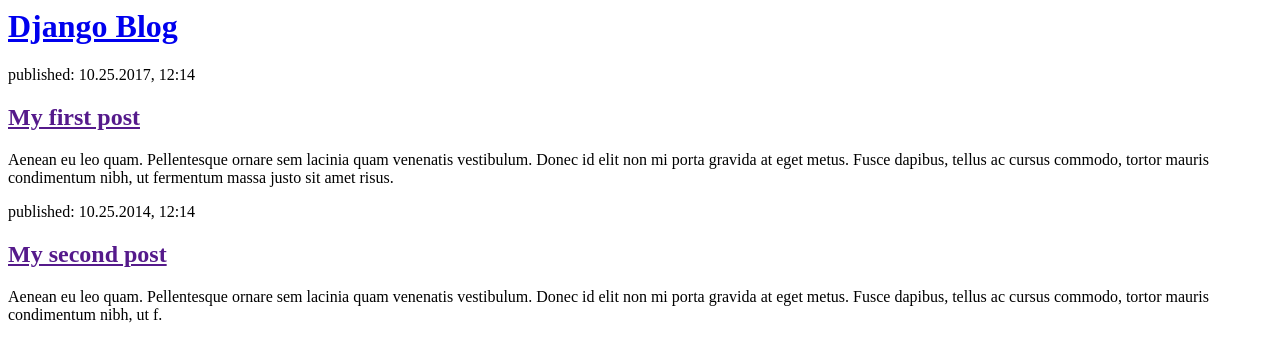
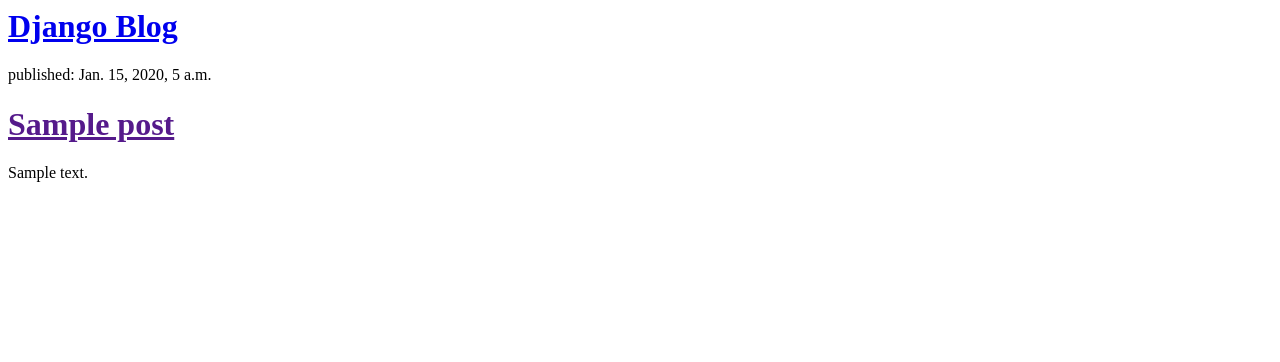
Before and after one commit to yrhoc/my-first-blog, a Django app: template blog/templates/blog/post_list.html in a window 1280 px wide. Shown: the top 362 px of the page. Run offline with Django 3.2, Linux system fonts and the light colour scheme; the template is opened without the code that fills it: values that come from a table or form of the project are taken from there, others are empty; tables that the repository leaves empty hold one stand-in row (values such as "Sample post").

Commit message:
created and published posts, modified posts view

```diff
--- a/blog/templates/blog/post_list.html
+++ b/blog/templates/blog/post_list.html
@@ -7,20 +7,12 @@
     <h1><a href="/">Django Blog</a></h1>
 </div>
 
+{% for post in posts %}
     <div>
-            <p>published: 10.25.2017, 12:14</p>
-            <h2><a href="">My first post</a></h2>
-            <p>Aenean eu leo quam. Pellentesque ornare sem lacinia quam venenatis vestibulum.
-                Donec id elit non mi porta gravida at eget metus. Fusce dapibus, tellus ac cursus commodo,
-                tortor mauris condimentum nibh, ut fermentum massa justo sit amet risus.</p>
+        <p>published: {{ post.published_date }}</p>
+        <h1><a href="">{{ post.title }}</a></h1>
+        <p>{{ post.text|linebreaksbr }}</p>
     </div>
-
-        <div>
-            <p>published: 10.25.2014, 12:14</p>
-            <h2><a href="">My second post</a></h2>
-            <p>Aenean eu leo quam. Pellentesque ornare sem lacinia quam venenatis vestibulum.
-                Donec id elit non mi porta gravida at eget metus. Fusce dapibus, tellus ac cursus commodo,
-                tortor mauris condimentum nibh, ut f.</p>
-        </div>
+{% endfor %}
 </body>
 </html>
--- a/blog/views.py
+++ b/blog/views.py
@@ -1,6 +1,10 @@
 from django.shortcuts import render
+from django.utils import timezone
+from .models import Post
+
 
 # Create your views here.
 
 def post_list(request):
-    return render(request, 'blog/post_list.html')
+    posts = Post.objects.filter(published_date__lte=timezone.now()).order_by('published_date')
+    return render(request, 'blog/post_list.html', {'posts': posts})
```
Lines whose indentation alone changed are shown as unchanged.
